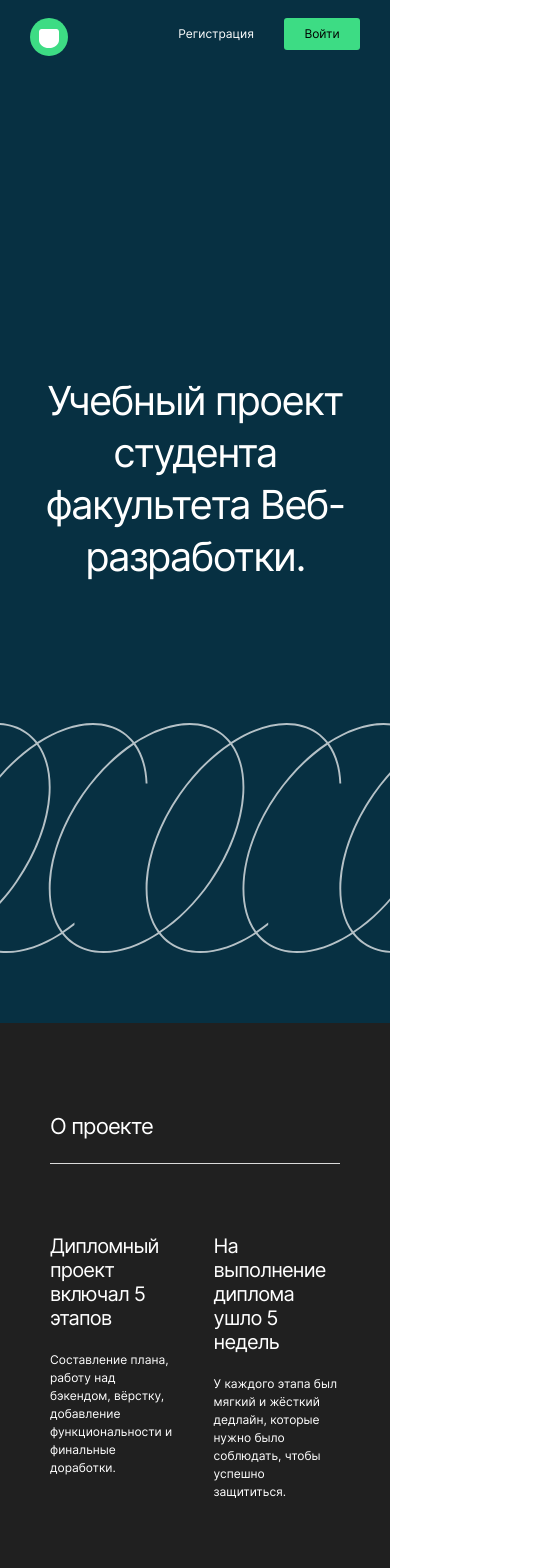
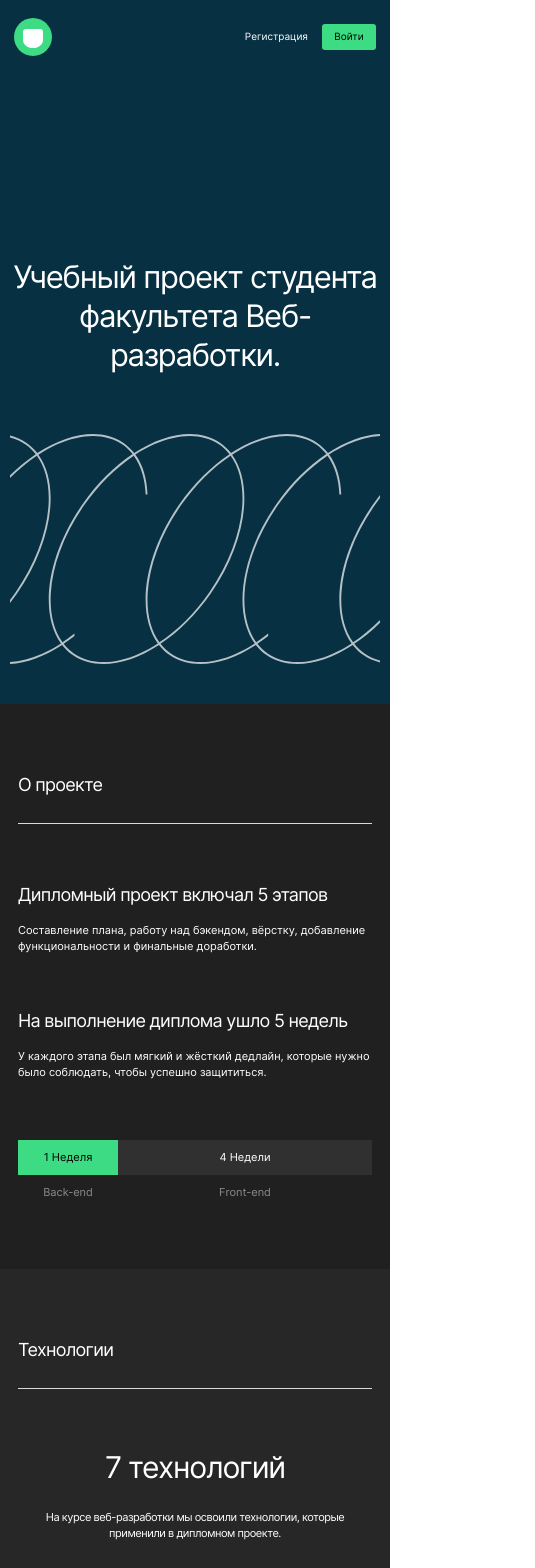
Before and after one commit to efshchogolev/movies-explorer-frontend, a React (Create React App) app: page / in a window 390 px wide. Shown: the top 1568 px of the page, 535 px wide, since content can reach past the window. Built offline with nearby package versions, Linux system fonts and the light colour scheme.

Commit message:
feat: сделать 320 версию лендинга

```diff
--- a/src/components/AboutMe/AboutMe.css
+++ b/src/components/AboutMe/AboutMe.css
@@ -114,3 +114,51 @@
     width: 100%;
   }
 }
+
+@media screen and (max-width: 767px) {
+  .about {
+    padding: 70px 14px 28px 14px;
+  }
+
+  .about__title {
+    font-size: 18px;
+    line-height: 22px;
+    margin: 0 0 28px 0;
+  }
+
+  .about__student-container {
+    display: flex;
+    flex-direction: column-reverse;
+    margin: 60px 0 0 0;
+    align-items: center;
+  }
+
+  .about__photo {
+    max-width: 292px;
+    border-radius: 10px;
+    max-height: 352px;
+    width: 100%;
+  }
+
+  .about__name {
+    font-size: 30px;
+    line-height: 36px;
+    margin: 40px 0 0 0;
+  }
+
+  .about__profession {
+    font-size: 11px;
+    line-height: 16px;
+    margin-top: 20px;
+  }
+
+  .about__text {
+    font-size: 11px;
+    line-height: 16px;
+    margin: 20px 0 0 0;
+  }
+
+  .about__link {
+    margin: 40px 0 0 0;
+  }
+}
--- a/src/components/AboutProject/AboutProject.css
+++ b/src/components/AboutProject/AboutProject.css
@@ -98,6 +98,7 @@
   color: #8b8b8b;
   font-size: 14px;
   line-height: 17px;
+  margin: 0;
 }
 
 @media screen and (max-width: 1279px) {
@@ -115,3 +116,67 @@
     margin-top: 94px;
   }
 }
+
+@media screen and (max-width: 767px) {
+  .project {
+    padding: 70px 18px 59px 18px;
+  }
+
+  .project__title {
+    font-size: 18px;
+    line-height: 22px;
+    margin: 0 0 27px 0;
+  }
+
+  .project__about {
+    flex-direction: column;
+  }
+
+  .project__subtitle {
+    font-size: 18px;
+    line-height: 22px;
+  }
+
+  .project__about {
+    margin: 60px 0 0 0;
+  }
+
+  .project__text-container {
+    margin: 0 0 56px 0;
+  }
+
+  .project__text-container:first-child {
+    margin: 0 0 56px 0;
+  }
+
+  .project__text-container:last-child {
+    margin: 0;
+  }
+
+  .project__text {
+    margin: 16px 0 0 0;
+    font-size: 11px;
+    line-height: 16px;
+  }
+
+  .project__timeline {
+    margin: 60px 0 0 0;
+    row-gap: 0;
+    grid-template-rows: 35px 35px;
+  }
+
+  .project__backend-text {
+    font-size: 11px;
+    line-height: 13px;
+  }
+
+  .project__frontend-text {
+    font-size: 11px;
+    line-height: 13px;
+  }
+
+  .project__timeline-subtitle {
+    font-size: 11px;
+    line-height: 13px;
+  }
+}
--- a/src/components/Footer/Footer.css
+++ b/src/components/Footer/Footer.css
@@ -7,7 +7,7 @@
   max-width: 1140px;
 }
 
-.footer__title {
+.footer__main-text {
   color: #8b8b8b;
   font-size: 13px;
   line-height: 16px;
@@ -52,3 +52,53 @@
     padding: 79px 30px 20px 30px;
   }
 }
+
+@media screen and (max-width: 767px) {
+  .footer {
+    padding: 79px 10px 20px 10px;
+  }
+
+  .footer__main-text {
+    font-size: 12px;
+    line-height: 15px;
+  }
+
+  .footer__container {
+    border-top: 1px solid #424242;
+    margin: 20px 0 0 0;
+    display: flex;
+    flex-direction: column;
+  }
+
+  .footer__nav-links {
+    flex-direction: column;
+    text-align: center;
+    margin: 31px 0 0 0;
+  }
+
+  .footer__container {
+    display: flex;
+    flex-direction: column-reverse;
+    justify-content: space-between;
+    align-items: center;
+  }
+
+  .footer__link {
+    margin: 12px 0 0 0;
+    font-size: 12px;
+    line-height: 15px;
+  }
+  .footer__nav-links :first-child {
+    margin: 0;
+  }
+
+  .footer__nav-links :last-child {
+    margin: 12px 0 0 0;
+  }
+
+  .footer__text {
+    font-size: 12px;
+    line-height: 15px;
+    margin: 30px 0 0 0;
+  }
+}
--- a/src/components/Footer/Footer.jsx
+++ b/src/components/Footer/Footer.jsx
@@ -3,9 +3,9 @@ import './Footer.css'
 function Footer() {
   return (
     <footer className='footer'>
-      <p className='footer__title'>Учебный проект Яндекс.Практикум х BeatFilm.</p>
+      <p className='footer__main-text'>Учебный проект Яндекс.Практикум х BeatFilm.</p>
       <div className='footer__container'>
-        <p className='footer__text'>&copy; 2022</p>
+        <p className='footer__text'>&copy;2022</p>
         <ul className='footer__nav-links'>
           <li className='footer__link'>Яндекс.Практикум</li>
           <li className='footer__link'>Github</li>
--- a/src/components/HeaderLanding/HeaderLanding.css
+++ b/src/components/HeaderLanding/HeaderLanding.css
@@ -26,6 +26,7 @@
 }
 
 .landing-header__auth-container {
+  margin: 0;
 }
 
 .landing-header__link {
@@ -58,3 +59,27 @@
     padding: 18px 30px 18px 30px;
   }
 }
+
+@media screen and (max-width: 767px) {
+  .landing-header {
+    padding: 18px 14px 18px 14px;
+    font-size: 10px;
+    line-height: 16px;
+  }
+
+  .landing-header__link {
+    margin-right: 14px;
+  }
+
+  .landing-header__button {
+    min-width: 54px;
+    min-height: 26px;
+    border-radius: 3px;
+    transition: opacity 0.3s ease-in-out;
+    cursor: pointer;
+  }
+
+  .landing-header__auth-container {
+    margin: 6px 0 0 0;
+  }
+}
--- a/src/components/Portfolio/Portfolio.css
+++ b/src/components/Portfolio/Portfolio.css
@@ -73,3 +73,30 @@
     line-height: 50px;
   }
 }
+
+@media screen and (max-width: 767px) {
+  .portfolio {
+    padding: 42px 14px 52px 14px;
+  }
+
+  .portfolio__title {
+    font-size: 14px;
+    line-height: 20px;
+  }
+
+  .portfolio__navigation {
+    margin: 40px 0 0 0;
+  }
+
+  .portfolio__link {
+    font-size: 18px;
+    line-height: 28px;
+    margin-bottom: 19px;
+    transition: opacity 0.3s ease-in-out;
+  }
+
+  .portfolio__arrow {
+    max-width: 11px;
+    margin: 0 4px 0 0;
+  }
+}
--- a/src/components/Promo/Promo.css
+++ b/src/components/Promo/Promo.css
@@ -27,6 +27,7 @@
   max-width: 722px;
   align-self: flex-end;
   margin: 102px 0 0 0;
+  overflow: hidden;
 }
 
 @media screen and (max-width: 1279px) {
@@ -50,3 +51,24 @@
     max-width: 680px;
   }
 }
+
+@media screen and (max-width: 767px) {
+  .promo {
+    padding: 179px 10px 40px 10px;
+  }
+
+  .promo__container {
+    align-items: center;
+    max-width: 680px;
+    overflow: hidden;
+  }
+
+  .promo__title {
+    font-size: 31px;
+    line-height: 39px;
+  }
+
+  .promo__image {
+    margin-top: 60px;
+  }
+}
--- a/src/components/Techs/Techs.css
+++ b/src/components/Techs/Techs.css
@@ -108,3 +108,39 @@
     line-height: 15px;
   }
 }
+
+@media screen and (max-width: 767px) {
+  .techs {
+    padding: 70px 18px 70px 18px;
+  }
+
+  .techs__title {
+    font-size: 18px;
+    line-height: 22px;
+    margin: 0 0 27px 0;
+  }
+
+  .techs__subtitle {
+    margin: 60px 0 0 0;
+    font-size: 30px;
+    line-height: 36px;
+  }
+
+  .techs__text {
+    margin: 26px 0 0 0;
+    font-size: 11px;
+    line-height: 16px;
+    margin-top: 24px;
+  }
+
+  .techs__blocks-container {
+    margin-top: 40px;
+    max-width: 178px;
+  }
+  .techs__block {
+    margin: 10px 10px 0 0;
+  }
+  .techs__block:nth-child(2n) {
+    margin-right: 0;
+  }
+}
```
